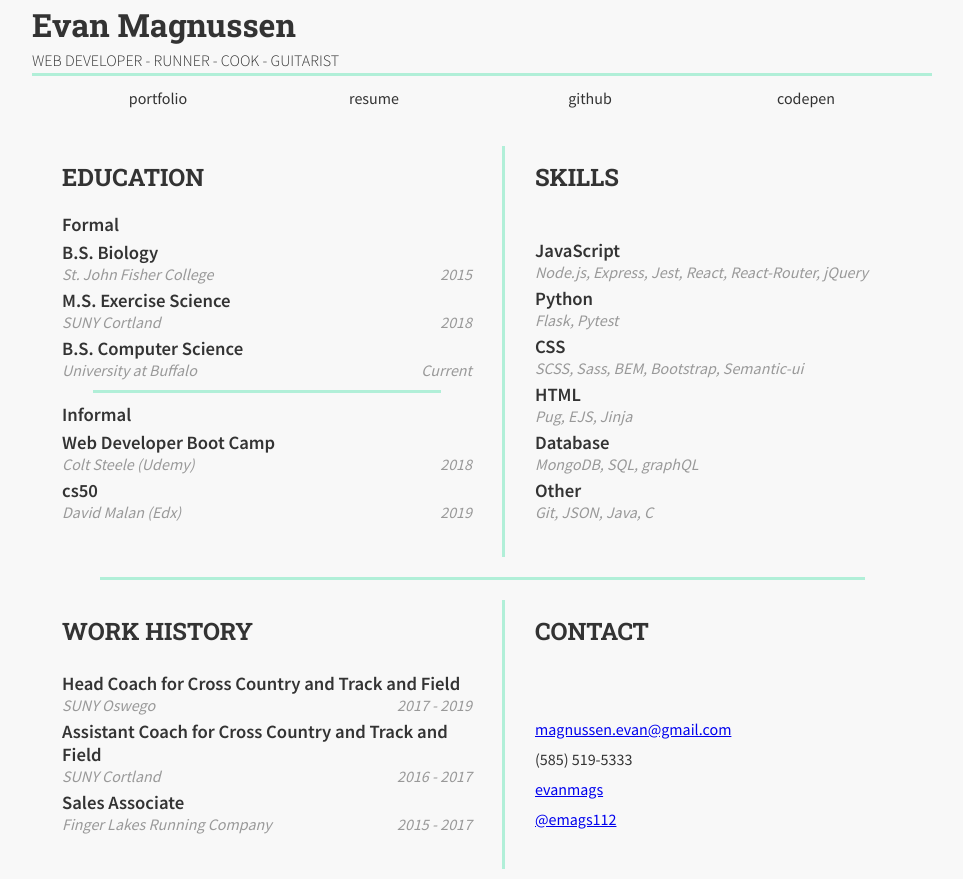
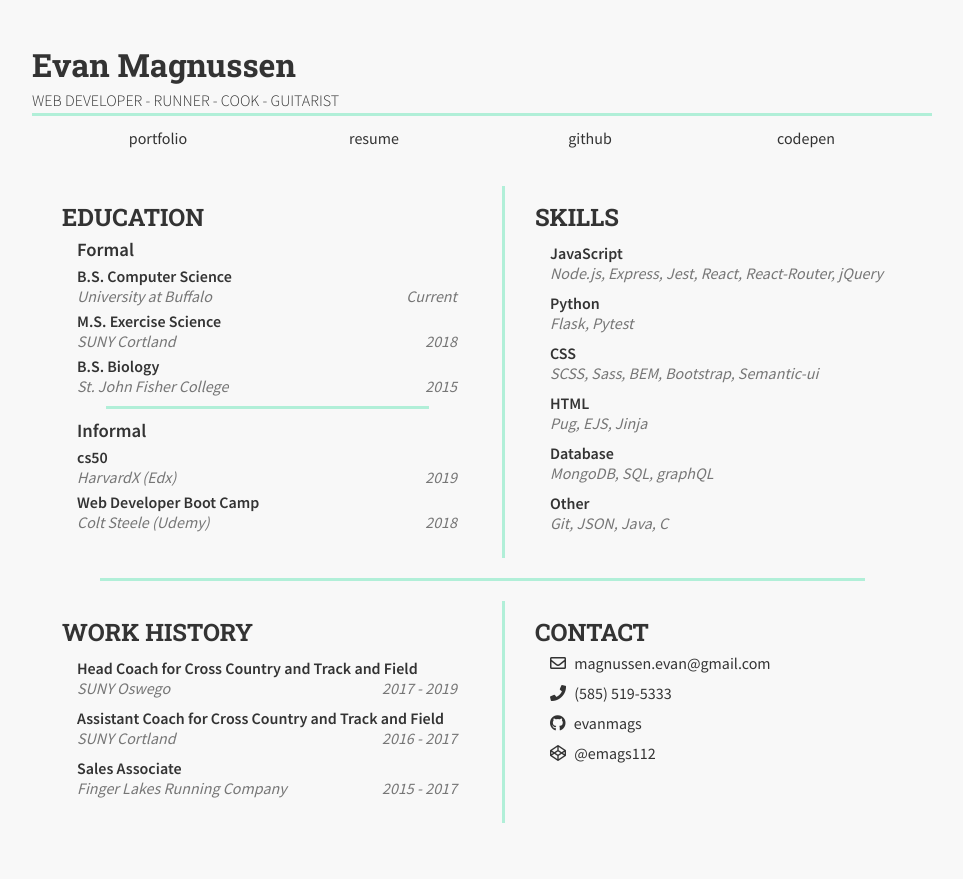
Before and after one commit to evanmags/portfolio_v2, a React (Create React App) app: page /resume in a window 1280 px wide. Shown: the whole page, without its empty margins (158-1121 px from the left). Built offline with nearby package versions, Linux system fonts and the light colour scheme.

Commit message:
finish resume styling

```diff
--- a/package.json
+++ b/package.json
@@ -4,6 +4,10 @@
   "homepage": "http://evanmags.github.io/portfolio_v2",
   "private": true,
   "dependencies": {
+    "@fortawesome/fontawesome-svg-core": "^1.2.18",
+    "@fortawesome/free-brands-svg-icons": "^5.8.2",
+    "@fortawesome/free-solid-svg-icons": "^5.8.2",
+    "@fortawesome/react-fontawesome": "^0.1.4",
     "mobile-detect": "^1.4.3",
     "react": "^16.8.6",
     "react-dom": "^16.8.6",
--- a/public/index.html
+++ b/public/index.html
@@ -2,6 +2,7 @@
 <html lang="en">
   <head>
     <meta charset="utf-8" />
+    <link rel="stylesheet" href="https://use.fontawesome.com/releases/v5.8.2/css/all.css" integrity="sha384-oS3vJWv+0UjzBfQzYUhtDYW+Pj2yciDJxpsK1OYPAYjqT085Qq/1cq5FLXAZQ7Ay" crossorigin="anonymous">
     <link rel="shortcut icon" href="%PUBLIC_URL%/favicon.ico" />
     <meta
       name="viewport"
--- a/src/components/card.js
+++ b/src/components/card.js
@@ -21,8 +21,8 @@ function CardInfo(props) {
 
 function CardLink(props) {
   return (
-    <a href={props.href}>
-      <button className="card__button">{props.text}</button>
+    <a className="card__button" href={props.href} target="_blank" rel="noopener noreferrer">
+      {props.text}
     </a>
   );
 }
@@ -31,14 +31,8 @@ function CardFooter(props) {
   return props.links
     ? (
       <div className="card__footer">
-        {props.links.live_link && (
-          <CardLink href={props.links.live_link} text="Live Site" />
-        )}
-        {props.links.github && (
-          <CardLink href={props.links.github} text="GitHub" />
-        )}
-        {props.links.post && (
-          <CardLink href={props.links.post} text="Read More!" />
+        {props.links.map(link =>
+          <CardLink text={link.text.replace(/_/g, ' ')} href={link.href} key={link.text}/>
         )}
       </div>
     )
@@ -46,7 +40,7 @@ function CardFooter(props) {
 }
 
 class Card extends Component {
-  render(props) {
+  render() {
     return (
       <div className="card">
         {this.props.image && (
@@ -55,7 +49,7 @@ class Card extends Component {
         <div className="card__body">
           <CardHead
             title={this.props.title}
-            info={this.props.date || this.props.langs}
+            info={this.props.date || this.props.tech}
           />
           <div className="card__description">{this.props.description}</div>
           <CardInfo info={this.props.length} right={true} />
--- a/src/components/portfolio.js
+++ b/src/components/portfolio.js
@@ -17,7 +17,7 @@ export default class Portfolio extends Component {
         <Card
           key={project.name}
           title={project.name}
-          langs={project.langs}
+          tech={project.tech}
           image={project.image}
           links={project.links}
           description={project.description.map(p => (
--- a/src/components/resume.js
+++ b/src/components/resume.js
@@ -2,28 +2,42 @@ import React, { Component } from "react";
 import Card from "./card";
 const resume = require("../data.json").resume;
 
-function Divider(props){
-  return <div className={`divider divider-${props.direction}`} />
+function Divider(props) {
+  return <div className={`divider divider-${props.direction}`} />;
 }
 
 function ResumeItem(props) {
   return (
     <div className="resume__item">
-      <h3 className="resume__item__title">{props.title}</h3>
+      <h4 className="resume__item__title">{props.title}</h4>
       <div className="resume__item__sub">
         <span>{props.institute}</span>
         <span>{props.year}</span>
       </div>
     </div>
-  )
+  );
 }
 
 function Education() {
   const formalEDU = resume.education.formal.map(element => {
-    return <ResumeItem title={element.degree} institute={element.school} year={element.year} />
+    return (
+      <ResumeItem
+        title={element.degree}
+        institute={element.school}
+        year={element.year}
+        key={element.degree}
+      />
+    );
   });
   const informalEDU = resume.education.informal.map(element => {
-    return <ResumeItem title={element.class} institute={`${element.instructor} (${element.org})`} year={element.year} />
+    return (
+      <ResumeItem
+        title={element.class}
+        institute={`${element.instructor} (${element.org})`}
+        year={element.year}
+        key={element.class}
+      />
+    );
   });
   const body = (
     <div>
@@ -33,38 +47,38 @@ function Education() {
       <h3>Informal</h3>
       {informalEDU}
     </div>
-  )
-  return (
-    <Card title="Education" description={body} />
   );
+  return <Card title="Education" description={body} />;
 }
 
 function Skills() {
   const skills = resume.skills.map(skill => {
-    return <ResumeItem title={skill.skill} institute={skill.subskills.join(', ')} />;
-  })
-  return (
-    <Card title="Skills" description={skills} />
-  );
+    return (
+      <ResumeItem title={skill.skill} institute={skill.subskills.join(", ")} />
+    );
+  });
+  return <Card title="Skills" description={skills} key={resume.skills.skill} />;
 }
 
 function Work() {
-  const employment = resume.work.map(job =>
-    <ResumeItem title={job.title} institute={job.employer} year={`${job.dates.start} - ${job.dates.end}`} />
-  );
-  return (
-    <Card title="Work History" description={employment} />
-  );
+  const employment = resume.work.map(job => (
+    <ResumeItem
+      title={job.title}
+      institute={job.employer}
+      year={`${job.dates.start} - ${job.dates.end}`}
+    />
+  ));
+  return <Card title="Work History" description={employment} />;
 }
 
 function Contact() {
   const contactItems = resume.contact.map(element => {
     return (
-      <p className="contactCard__method">
+      <div className="contact__method">
         <a href={element.href}>
           <i className={element.icon} /> {element.method}
         </a>
-      </p>
+      </div>
     );
   });
   return <Card title="Contact" description={contactItems} />;
@@ -81,9 +95,9 @@ export default class Resume extends Component {
         </div>
         <Divider direction="horizontal" />
         <div className="row">
-        <Work />
-        <Divider direction="vertical" />
-        <Contact />
+          <Work />
+          <Divider direction="vertical" />
+          <Contact />
         </div>
       </div>
     );
--- a/src/data.json
+++ b/src/data.json
@@ -3,21 +3,24 @@
     "projects": [
       {
         "name": "Snippets",
-        "langs": "JavaScript, Node.js, graphQL, mongoDB",
-        "links": {
-          "github": "https://github.com/evanmags/snippets"
-        },
+        "tech": "JavaScript, Node.js, graphQL, mongoDB",
+        "links": [
+          {"text": "github", "href": "https://github.com/evanmags/snippets"}
+        ],
         "description": [
-          "Snippets is a command line tool for storing and accessing all of your code snippets from one place.", "Inspired by a reddit post about storing code snippets this project has proven a fantastic opportunity to get in depth with node.js and graphQL.", "Currently in development, this application will interact with a dedicated server storing snippets as minified blobs in a database, then appending them to the file you are currently working on when accessed."
+          "Snippets is a command line tool for storing and accessing all of your code snippets from one place.",
+          "Inspired by a reddit post about storing code snippets this project has proven a fantastic opportunity to get in depth with node.js and graphQL.",
+          "Currently in development, this application will interact with a dedicated server storing snippets as minified blobs in a database, then appending them to the file you are currently working on when accessed."
         ]
       },
       {
         "name": "Curly.js",
-        "langs": "JavaScript",
-        "links":{
-          "github": "https://github.com/evanmags/Curly.js",
-          "live_link": "https://evanmags.github.io/curly.js-docs"
-        },
+        "tech": "JavaScript",
+        "links": [
+          {"text": "live_link", "href": "https://github.com/evanmags/Curly.js"},
+          {"text": "playground", "href": "https://codepen.io/emags112/pen/Jzvjbz"},
+          {"text": "github", "href": "https://evanmags.github.io/curly.js-docs"}
+        ],
         "description": [
           "Curly was the result of working my way through learning React. This project started as a simple 'put things on the page' idea and an exploration of the DOM. As well Curly is an exploratin in the design and structure of software and how modern web frameworks function. While this project is not up to par with the likes of React, Vue, or Angular, it is something I am very proud of.",
           "Starting simply, Curly allows you to build websites/apps using nothing but structured JavaScript objects. These objects are completely self contained, incorporating styling, events, and anything else you could imagine. Because they are JavaScript objects you can use all of the functionality of JavaScript in your styling as well.",
@@ -26,13 +29,22 @@
         ]
       },
       {
+        "name": "Colors!",
+        "tech": "React, CSS",
+        "links":[
+          {"text": "live_link", "href": "https://evanmags.github.io/Colors-2/"},
+          {"text": "github", "href": "https://github.com/evanmags/Colors-2"}
+        ],
+        "description": ["This project was the very first that I ever built, and also the first that I decided to revamp when learning React. Colors is a color pallet building tool that allows fine tuning of a generated split complimentary color pallet."]
+      },
+      {
         "name": "Pixelator",
-        "langs": "React",
+        "tech": "React",
         "image": "",
-        "links": {
-          "live_link": "https://evanmags.github.io/pixelator/",
-          "github": "https://github.com/evanmags/pixelator"
-        },
+        "links":[
+          {"text": "live_link", "href": "https://evanmags.github.io/pixelator/"},
+          {"text": "github", "href": "https://github.com/evanmags/pixelator"}
+        ],
         "description": [
           "This was my first ever React project. A fun implementation of a pixel art editor that takes inspireation from the Etch-a-Sketch."
         ]
@@ -52,33 +64,95 @@
   "resume": {
     "education": {
       "formal": [
-        {"school":"St. John Fisher College", "degree":"B.S. Biology", "year": "2015"},
-        {"school":"SUNY Cortland", "degree":"M.S. Exercise Science", "year": "2018"},
-        {"school":"University at Buffalo", "degree":"B.S. Computer Science", "year": "Current"}
+        {
+          "school": "University at Buffalo",
+          "degree": "B.S. Computer Science",
+          "year": "Current"
+        },
+        {
+          "school": "SUNY Cortland",
+          "degree": "M.S. Exercise Science",
+          "year": "2018"
+        },
+        {
+          "school": "St. John Fisher College",
+          "degree": "B.S. Biology",
+          "year": "2015"
+        }
       ],
       "informal": [
-        {"class":"Web Developer Boot Camp", "instructor": "Colt Steele",  "org": "Udemy", "year": "2018"},
-        {"class":"cs50", "instructor": "David Malan",  "org": "Edx", "year": "2019"}
+        {
+          "class": "cs50",
+          "instructor": "HarvardX",
+          "org": "Edx",
+          "year": "2019"
+        },
+        {
+          "class": "Web Developer Boot Camp",
+          "instructor": "Colt Steele",
+          "org": "Udemy",
+          "year": "2018"
+        }
       ]
     },
     "work": [
-      {"title": "Head Coach for Cross Country and Track and Field", "employer": "SUNY Oswego", "dates": {"start": 2017, "end": 2019}},
-      {"title": "Assistant Coach for Cross Country and Track and Field", "employer": "SUNY Cortland", "dates": {"start": 2016, "end": 2017}},
-      {"title": "Sales Associate", "employer": "Finger Lakes Running Company", "dates": {"start": 2015, "end": 2017}}
+      {
+        "title": "Head Coach for Cross Country and Track and Field",
+        "employer": "SUNY Oswego",
+        "dates": { "start": 2017, "end": 2019 }
+      },
+      {
+        "title": "Assistant Coach for Cross Country and Track and Field",
+        "employer": "SUNY Cortland",
+        "dates": { "start": 2016, "end": 2017 }
+      },
+      {
+        "title": "Sales Associate",
+        "employer": "Finger Lakes Running Company",
+        "dates": { "start": 2015, "end": 2017 }
+      }
     ],
     "skills": [
-      {"skill": "JavaScript", "subskills": ["Node.js", "Express", "Jest", "React", "React-Router", "jQuery"]},
-      {"skill": "Python", "subskills": ["Flask", "Pytest"]},
-      {"skill": "CSS", "subskills": ["SCSS", "Sass", "BEM", "Bootstrap", "Semantic-ui"]},
-      {"skill": "HTML", "subskills": ["Pug", "EJS", "Jinja"]},
-      {"skill": "Database", "subskills": ["MongoDB", "SQL", "graphQL"]},
-      {"skill": "Other", "subskills": ["Git", "JSON", "Java", "C"]}
+      {
+        "skill": "JavaScript",
+        "subskills": [
+          "Node.js",
+          "Express",
+          "Jest",
+          "React",
+          "React-Router",
+          "jQuery"
+        ]
+      },
+      { "skill": "Python", "subskills": ["Flask", "Pytest"] },
+      {
+        "skill": "CSS",
+        "subskills": ["SCSS", "Sass", "BEM", "Bootstrap", "Semantic-ui"]
+      },
+      { "skill": "HTML", "subskills": ["Pug", "EJS", "Jinja"] },
+      { "skill": "Database", "subskills": ["MongoDB", "SQL", "graphQL"] },
+      { "skill": "Other", "subskills": ["Git", "JSON", "Java", "C"] }
     ],
     "contact": [
-      {"type": "email", "icon": "far fa-envelope", "method": "magnussen.evan@gmail.com", "href": "mailto:magnussen.evan@gmail.com"},
-      {"type": "phone", "icon": "fas fa-phone", "method": "(585) 519-5333"},
-      {"type": "github", "icon": "fab fa-github", "method": "evanmags", "href": "https://github.com/evanmags"},
-      {"type": "codepen", "icon": "fab fa-codepen", "method": "@emags112", "href": "https://codepen.io/emags112/"}
+      {
+        "type": "email",
+        "icon": "far fa-envelope",
+        "method": "magnussen.evan@gmail.com",
+        "href": "mailto:magnussen.evan@gmail.com"
+      },
+      { "type": "phone", "icon": "fas fa-phone", "method": "(585) 519-5333" },
+      {
+        "type": "github",
+        "icon": "fab fa-github",
+        "method": "evanmags",
+        "href": "https://github.com/evanmags"
+      },
+      {
+        "type": "codepen",
+        "icon": "fab fa-codepen",
+        "method": "@emags112",
+        "href": "https://codepen.io/emags112/"
+      }
     ]
   }
 }
--- a/src/style/App.css
+++ b/src/style/App.css
@@ -6,7 +6,7 @@
   box-sizing: border-box;
 }
 
-.resume, .card__body, .portfolio, .blog, .banner, #App {
+.resume, .card__description, .card__body, .portfolio, .blog, .banner, #App {
   display: flex;
   flex-direction: column;
 }
@@ -19,17 +19,19 @@ html {
 }
 
 #root {
+  min-height: 100vh;
+  padding: 5vh 0;
   display: flex;
   justify-content: center;
+  align-items: center;
 }
 
 #App {
-  position: absolute;
+  position: relative;
   width: 100vw;
   max-width: 900px;
-  min-height: 100vh;
   padding: 0 5vh;
-  justify-content: center;
+  overflow: hidden;
 }
 
 @media only Screen and (min-width: 400px) {
@@ -114,6 +116,10 @@ html {
   opacity: 1;
   transform: translateY(7px) scaleX(1);
 }
+.menubar__btn:focus:after {
+  opacity: 1;
+  transform: translateY(7px) scaleX(1);
+}
 
 @media only Screen and (min-width: 400px) {
   .menubar:after, .menubar:before {
@@ -142,6 +148,7 @@ html {
 
 .portfolio {
   padding: 30px;
+  padding-top: 0;
   align-items: stretch;
 }
 
@@ -156,7 +163,7 @@ html {
 }
 .card__body {
   flex: 70%;
-  justify-content: space-between;
+  justify-content: flex-start;
 }
 .card__title {
   margin-bottom: 5px;
@@ -168,13 +175,14 @@ html {
   margin-bottom: 5px;
   font-size: 14px;
   font-style: italic;
-  color: #999;
+  color: #767676;
 }
 .card__info-right {
   align-self: flex-end;
 }
 .card__description {
-  margin: 15px 0;
+  padding: 0 15px;
+  margin: 0 0 5px 0;
 }
 .card__description p {
   margin: 10px 0;
@@ -185,22 +193,25 @@ html {
   justify-content: flex-end;
 }
 .card__button {
+  color: #333;
+  text-decoration: none;
+  text-transform: capitalize;
   margin: 0 10px;
   height: 15px;
   background: transparent;
   border: none;
   border-radius: 0px;
   font-size: 14px;
-  outline: #999;
+  outline: #767676;
 }
 .card__button:after {
   position: relative;
   content: "";
   display: block;
   height: 10px;
-  width: 120%;
+  width: calc(100% + 10px);
   bottom: 8px;
-  left: -10%;
+  left: -5px;
   background: #b1efd8;
   transform: scaleX(0);
   transition: 0.2s;
@@ -208,6 +219,9 @@ html {
   z-index: -1;
 }
 .card__button:hover:after {
+  transform: scaleX(1);
+}
+.card__button:focus:after {
   transform: scaleX(1);
 }
 
@@ -218,7 +232,6 @@ html {
 }
 .resume__item {
   margin: 5px 0;
-  flex: 0 0 100%;
   display: flex;
   flex-direction: column;
 }
@@ -229,7 +242,7 @@ html {
   display: flex;
   justify-content: space-between;
   font-style: italic;
-  color: #999;
+  color: #767676;
 }
 .resume .card {
   box-shadow: none;
@@ -256,4 +269,36 @@ html {
   flex: 0 0 50%;
 }
 
+.contact__method {
+  align-self: flex-start;
+}
+.contact__method a {
+  position: relative;
+  text-decoration: none;
+  color: #333;
+}
+.contact__method a:after {
+  position: relative;
+  content: "";
+  display: block;
+  height: 10px;
+  width: calc(100% + 20px);
+  bottom: 8px;
+  left: -10px;
+  background: #b1efd8;
+  transform: scaleX(0);
+  transition: 0.2s;
+  transform-origin: left;
+  z-index: -1;
+}
+.contact__method a:hover:after {
+  transform: scaleX(1);
+}
+.contact__method a:focus:after {
+  transform: scaleX(1);
+}
+.contact__method i {
+  margin-right: 5px;
+}
+
 /*# sourceMappingURL=App.css.map */
--- a/src/style/app.scss
+++ b/src/style/app.scss
@@ -9,6 +9,7 @@
 
 // color variables
 $text: #333;
+$text_muted: #767676;
 $white: #f8f8f8;
 $light_grey: #e8e8e8;
 $pop: #b1efd8;
@@ -32,18 +33,20 @@ html {
 }
 
 #root {
+  min-height: 100vh;
+  padding: 5vh 0;
   display: flex;
   justify-content: center;
+  align-items: center;
 }
 
 #App {
-  position: absolute;
+  position: relative;
   width: 100vw;
   max-width: 900px;
-  min-height: 100vh;
   padding: 0 5vh;
   @extend %flex-column;
-  justify-content: center;
+  overflow: hidden;
 }
 
 @media only Screen and (min-width: 400px) {
@@ -130,6 +133,10 @@ html {
       opacity: 1;
       transform: translateY(7px) scaleX(1);
     }
+    &:focus:after {
+      opacity: 1;
+      transform: translateY(7px) scaleX(1);
+    }
   }
 }
 
@@ -167,6 +174,7 @@ html {
 
 .portfolio {
   padding: 30px;
+  padding-top: 0;
   @extend %flex-column;
   align-items: stretch;
 }
@@ -182,7 +190,7 @@ html {
   &__body {
     flex: 70%;
     @extend %flex-column;
-    justify-content: space-between;
+    justify-content: flex-start;
   }
   &__title {
     margin-bottom: 5px;
@@ -194,13 +202,15 @@ html {
     margin-bottom: 5px;
     font-size: 14px;
     font-style: italic;
-    color: #999;
+    color: $text_muted;
     &-right {
       align-self: flex-end;
     }
   }
   &__description {
-    margin: 15px 0;
+    @extend %flex-column;
+    padding: 0 15px;
+    margin: 0 0 5px 0;
     & p {
       margin: 10px 0;
     }
@@ -211,21 +221,24 @@ html {
     justify-content: flex-end;
   }
   &__button {
+    color: $text;
+    text-decoration: none;
+    text-transform: capitalize;
     margin: 0 10px;
     height: 15px;
     background: transparent;
     border: none;
     border-radius: 0px;
     font-size: 14px;
-    outline: #999;
+    outline: $text_muted;
     &:after {
       position: relative;
       content: "";
       display: block;
       height: 10px;
-      width: 120%;
+      width: calc(100% + 10px);
       bottom: 8px;
-      left: -10%;
+      left: -5px;
       background: $pop;
       transform: scaleX(0);
       transition: 0.2s;
@@ -233,6 +246,9 @@ html {
       z-index: -1;
     }
     &:hover:after {
+      transform: scaleX(1);
+    }
+    &:focus:after {
       transform: scaleX(1);
     }
   }
@@ -245,7 +261,6 @@ html {
   position: relative;
   &__item{
     margin: 5px 0;
-    flex: 0 0 100%;
     display: flex;
     flex-direction: column;
     &__title{
@@ -255,7 +270,7 @@ html {
       display: flex;
       justify-content: space-between;
       font-style: italic;
-      color: #999;
+      color: $text_muted;
     }
   }
   & .card{
@@ -283,3 +298,35 @@ html {
     }
   }
 }
+
+.contact__method{
+  align-self: flex-start;
+  & a {
+    position: relative;
+    text-decoration: none;
+    color: $text;
+    &:after {
+      position: relative;
+      content: "";
+      display: block;
+      height: 10px;
+      width: calc(100% + 20px);
+      bottom: 8px;
+      left: -10px;
+      background: $pop;
+      transform: scaleX(0);
+      transition: 0.2s;
+      transform-origin: left;
+      z-index: -1;
+    }
+    &:hover:after {
+      transform: scaleX(1);
+    }
+    &:focus:after {
+      transform: scaleX(1);
+    }
+  }
+  & i{
+    margin-right: 5px;
+  }
+}
```
Also changed, not shown: 2 other files (tests, documents, lock files or other folders).
